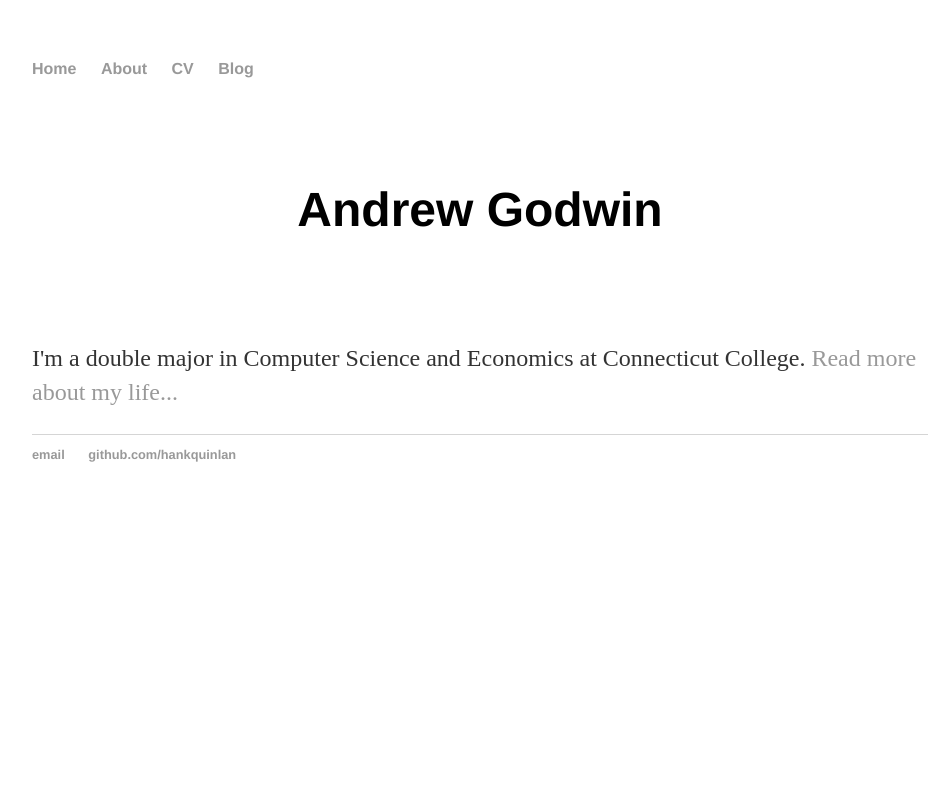
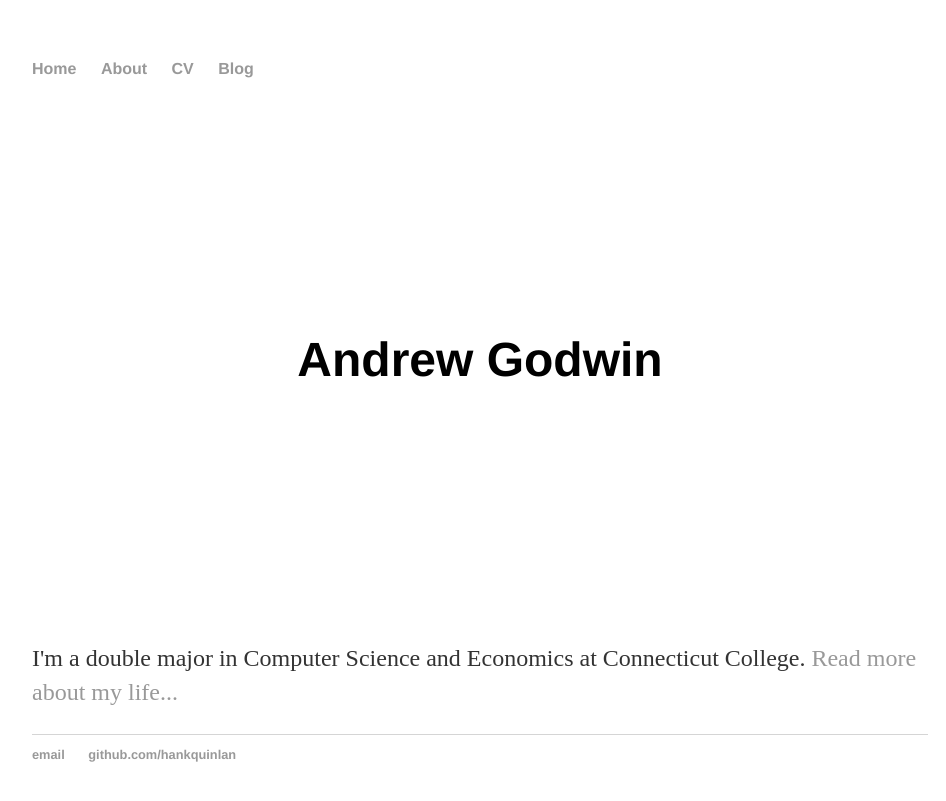
Before and after one commit to mriley2/AndrewRGodwin.github.io, a Jekyll site: the page built from index.html, in a window 1280 px wide. Shown: the top 801 px of the page, without its empty margins (160-1106 px from the left). Built offline with Jekyll 4.4.1, drawn with Linux system fonts in a browser that asks for light colours.

Commit message:
Update main.css

```diff
--- a/css/main.css
+++ b/css/main.css
@@ -21,7 +21,7 @@ a:hover {
 }
 h1 {
     text-align: center;
-    line-height: 200px;
+    line-height: 500px;
     font-size: 3em;
     font-family:'Helvetica', 'Arial', 'Sans-Serif';
 }
```
